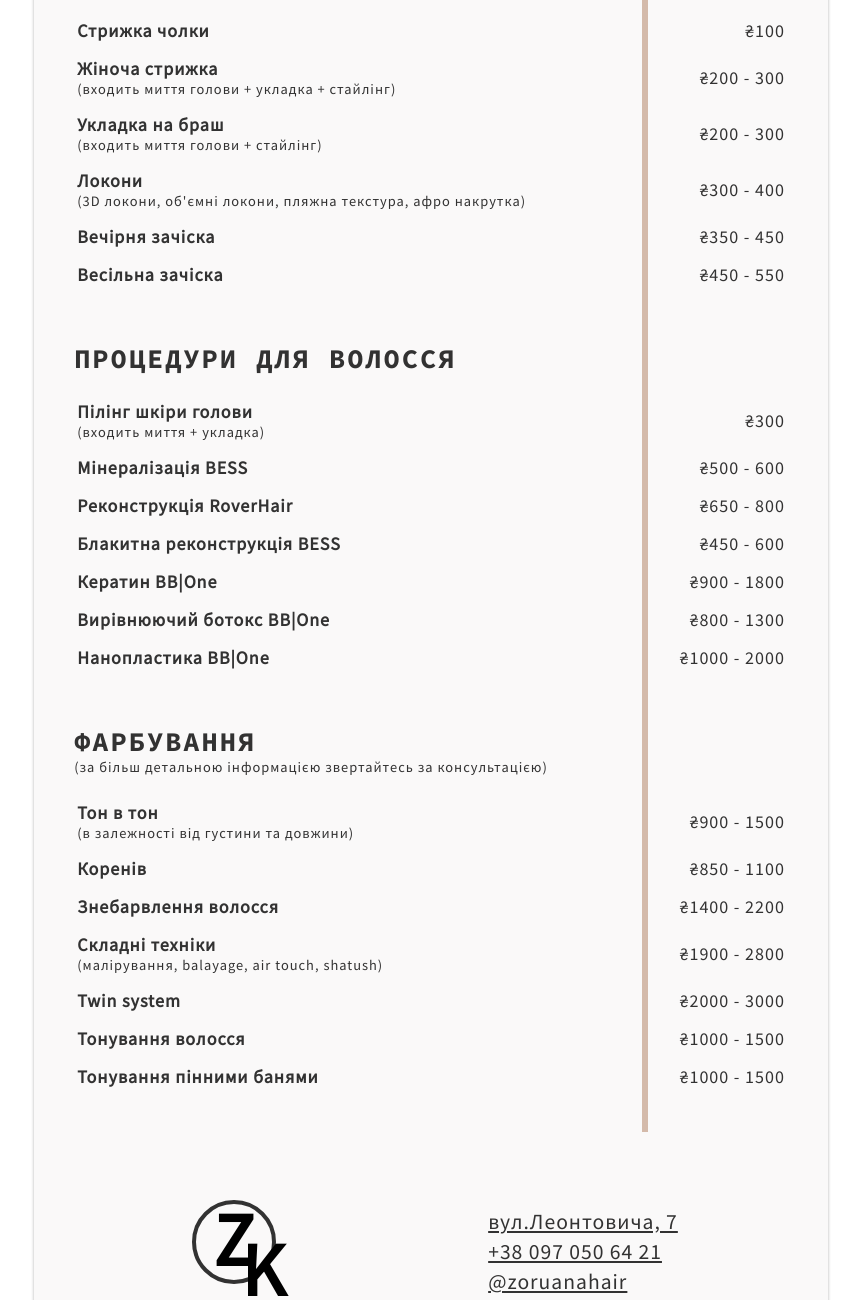
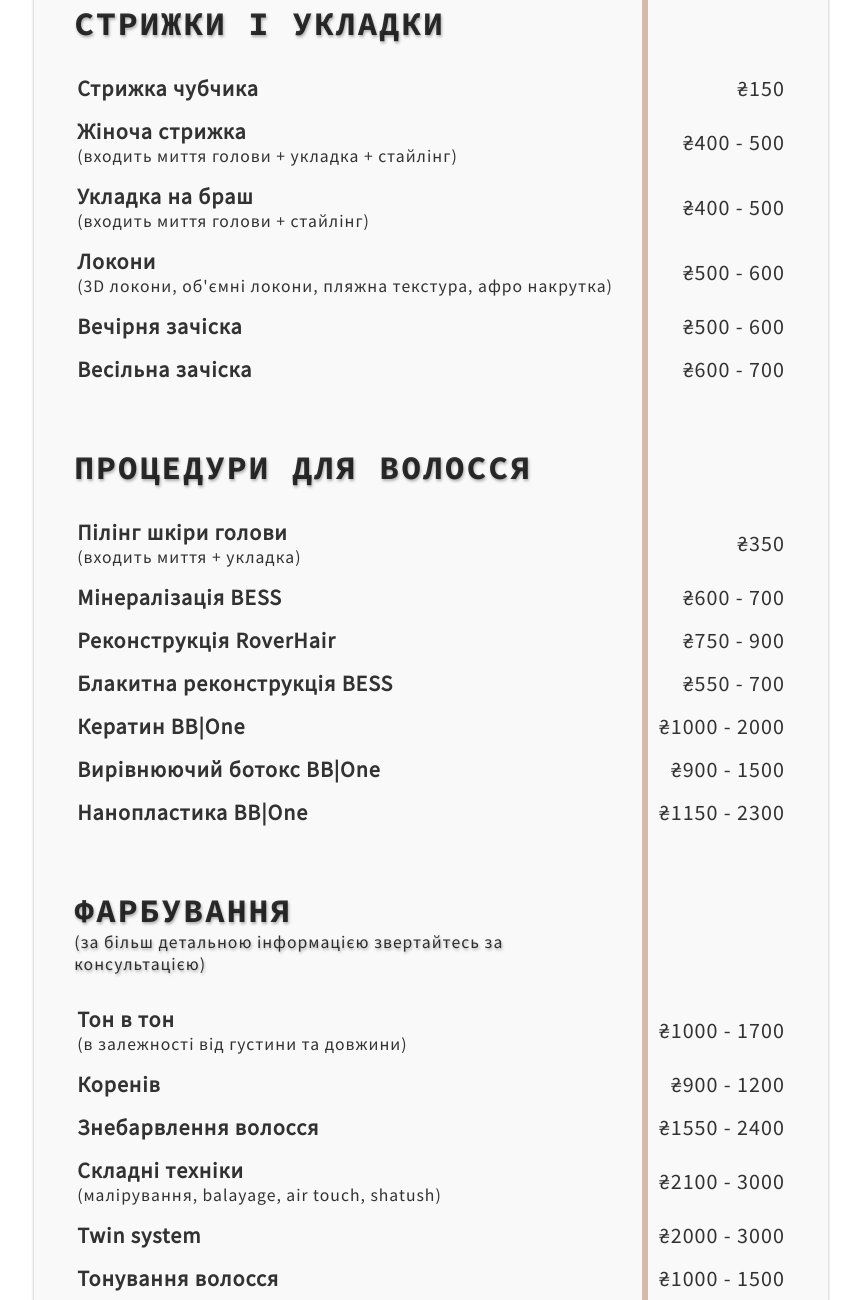
Before and after one commit to mkozak0108/zoryanahair, a plain HTML site: page index.html in a window 1280 px wide. Shown: the part 270-1570 px from the top of the page, without its empty margins (209-1070 px from the left). Drawn offline with Linux system fonts and the light colour scheme.

Commit message:
change prices

```diff
--- a/index.html
+++ b/index.html
@@ -11,7 +11,7 @@
     html {
       background: white;
       overflow: auto;
-      font-size: 18px;
+      font-size: 22px;
     }
 
     * {
@@ -31,7 +31,11 @@
       position: relative;
       letter-spacing: 1px;
       overflow: hidden;
-      font-size: 100%;
+    }
+
+    h1, h2 {
+      text-shadow: 1px 2px 3px rgba(0,0, 0, 0.3);
+      max-width: 16.5em;
     }
 
     a {
@@ -96,6 +100,7 @@
     td:first-child {
       width: 100%;
       font-weight: 600;
+      white-space: normal;
     }
 
     td:last-child {
@@ -147,16 +152,12 @@
     }
 
     @media (max-width: 767px) {
-      html {
-        font-size: 14px;
-      }
-
       body {
         padding: 20px 10px 250px 10px;
       }
 
       .footer {
-        padding: 0 35px;
+        padding: 0 0.68em;
       }
 
       .line {
@@ -215,28 +216,28 @@
   <div class="line"></div>
   <table>
     <tr>
-      <td>Стрижка чолки</td>
-      <td>₴100</td>
+      <td>Стрижка чубчика</td>
+      <td>₴150</td>
     </tr>
     <tr>
       <td>Жіноча стрижка <small>(входить миття голови + укладка + стайлінг)</small></td>
-      <td>₴200 - 300</td>
+      <td>₴400 - 500</td>
     </tr>
     <tr>
       <td>Укладка на браш <small>(входить миття голови + стайлінг)</small></td>
-      <td>₴200 - 300</td>
+      <td>₴400 - 500</td>
     </tr>
     <tr>
       <td>Локони <small>(3D локони, об'ємні локони, пляжна текстура, афро накрутка)</small></td>
-      <td>₴300 - 400</td>
+      <td>₴500 - 600</td>
     </tr>
     <tr>
       <td>Вечірня зачіска</td>
-      <td>₴350 - 450</td>
+      <td>₴500 - 600</td>
     </tr>
     <tr>
       <td>Весільна зачіска</td>
-      <td>₴450 - 550</td>
+      <td>₴600 - 700</td>
     </tr>
   </table>
 
@@ -244,31 +245,31 @@
   <table>
     <tr>
       <td>Пілінг шкіри голови <small>(входить миття + укладка)</small></td>
-      <td>₴300</td>
+      <td>₴350</td>
     </tr>
     <tr>
       <td>Мінералізація BESS</td>
-      <td>₴500 - 600</td>
+      <td>₴600 - 700</td>
     </tr>
     <tr>
       <td>Реконструкція RoverHair</td>
-      <td>₴650 - 800</td>
+      <td>₴750 - 900</td>
     </tr>
     <tr>
       <td>Блакитна реконструкція BESS</td>
-      <td>₴450 - 600</td>
+      <td>₴550 - 700</td>
     </tr>
     <tr>
       <td>Кератин BB|One</td>
-      <td>₴900 - 1800</td>
+      <td>₴1000 - 2000</td>
     </tr>
     <tr>
       <td>Вирівнюючий ботокс BB|One</td>
-      <td>₴800 - 1300</td>
+      <td>₴900 - 1500</td>
     </tr>
     <tr>
       <td>Нанопластика BB|One</td>
-      <td>₴1000 - 2000</td>
+      <td>₴1150 - 2300</td>
     </tr>
   </table>
 
@@ -279,19 +280,19 @@
   <table>
     <tr>
       <td>Тон в тон <small>(в залежності від густини та довжини)</small></td>
-      <td>₴900 - 1500</td>
+      <td>₴1000 - 1700</td>
     </tr>
     <tr>
       <td>Коренів</td>
-      <td>₴850 - 1100</td>
+      <td>₴900 - 1200</td>
     </tr>
     <tr>
       <td>Знебарвлення волосся</td>
-      <td>₴1400 - 2200</td>
+      <td>₴1550 - 2400</td>
     </tr>
     <tr>
       <td>Складні техніки <small>(малірування, balayage, air touch, shatush)</small></td>
-      <td>₴1900 - 2800</td>
+      <td>₴2100 - 3000</td>
     </tr>
     <tr>
       <td>Twin system</td>
```
